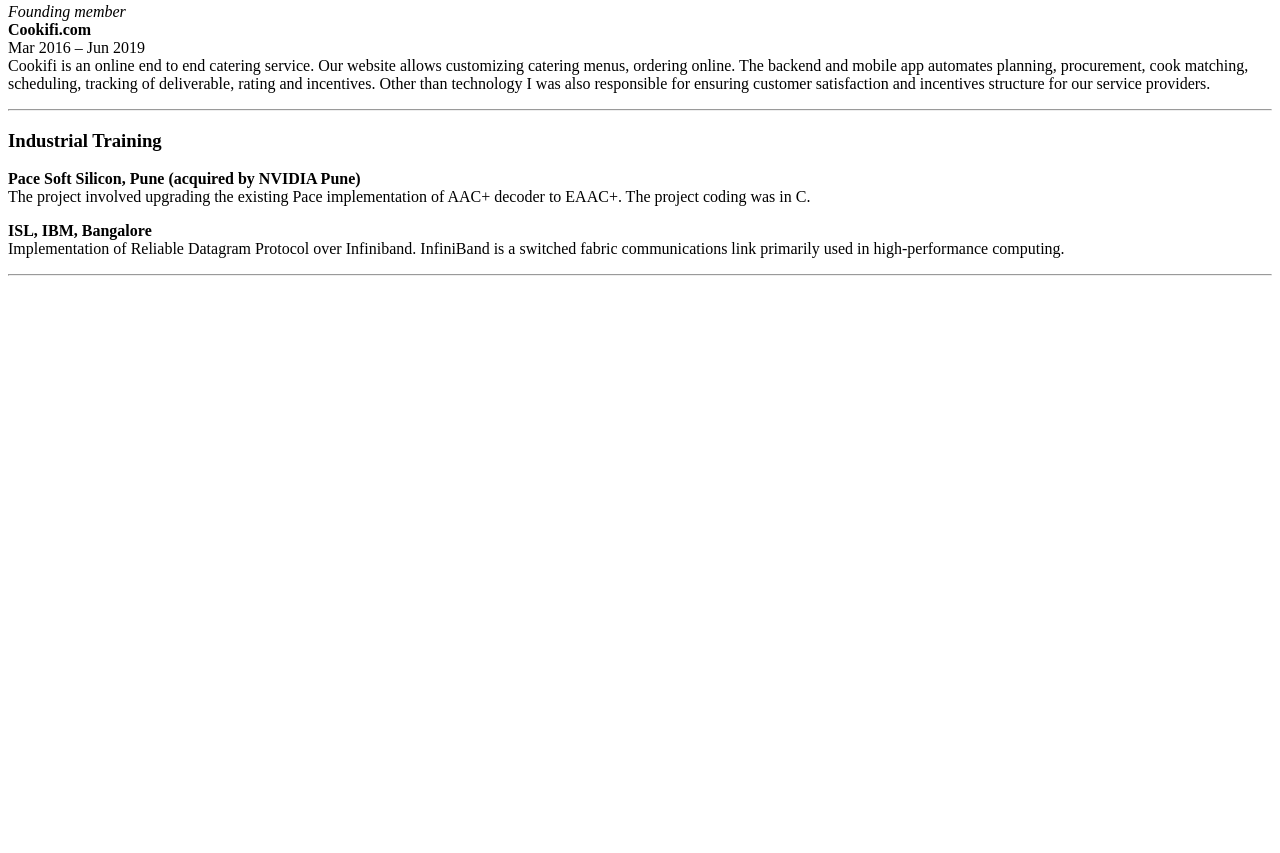
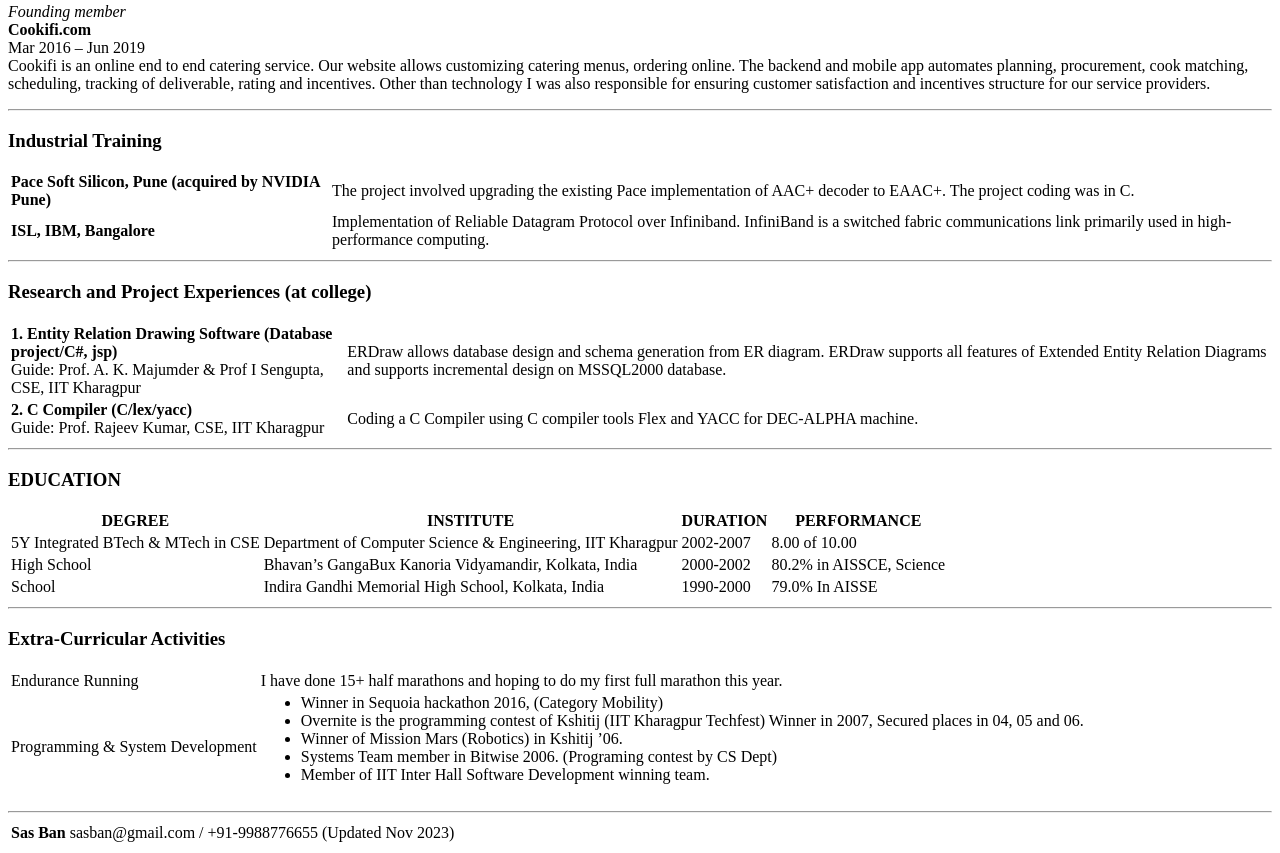
Before and after one commit to sasban9/2023, a plain HTML site: page index.html in a window 1280 px wide. Shown: the part 493-1346 px from the top of the page. Before the commit the page ends 800 px from the top, so only its background shows below. Drawn offline with Linux system fonts and the light colour scheme.

Commit message:
added table tags

```diff
--- a/index.html
+++ b/index.html
@@ -25,10 +25,64 @@ Cookifi is an online end to end catering service. Our website allows customizing
 <hr>
 
 <h3>Industrial Training</h3>
-<p><b>Pace Soft Silicon, Pune (acquired by NVIDIA Pune)	</b><br>
-The project involved upgrading the existing Pace implementation of AAC+ decoder to EAAC+. The project coding was in C.</p>
+<table>
+<tr>
+<td><b>Pace Soft Silicon, Pune (acquired by NVIDIA Pune)	</b></td>
+<td><p>The project involved upgrading the existing Pace implementation of AAC+ decoder to EAAC+. The project coding was in C.</p></td>
+</tr>
+<tr>
+<td><b>ISL, IBM, Bangalore</b></td>
+<td><p>Implementation of Reliable Datagram Protocol over Infiniband.
+InfiniBand is a switched fabric communications link primarily used in high-performance computing.</p></td>
+</tr>
+</table>
+<hr>
 
-<p><b>ISL, IBM, Bangalore</b><br>
-Implementation of Reliable Datagram Protocol over Infiniband.
-InfiniBand is a switched fabric communications link primarily used in high-performance computing.</p>
+<h3>Research and Project Experiences (at college)</h3>
+<table>
+<tbody>
+<tr><td><b>1. Entity Relation Drawing Software (Database project/C#, jsp)</b><br>
+Guide: Prof. A. K. Majumder & Prof I Sengupta, CSE, IIT Kharagpur	</td>
+<td>ERDraw allows database design and schema generation from ER diagram. ERDraw supports all features of Extended Entity Relation Diagrams and supports incremental design on MSSQL2000 database.</td></tr>
+<tr><td><b>2. C Compiler (C/lex/yacc)</b><br>
+Guide: Prof. Rajeev Kumar, CSE, IIT Kharagpur	</td>
+<td>Coding a C Compiler using C compiler tools Flex and YACC for DEC-ALPHA machine.</td></tr>
+</tbody>
+</table>
+
 <hr>
+<h3>EDUCATION</h3>
+
+<table>
+<thead>
+<tr><th>DEGREE</th><th>INSTITUTE</th><th>DURATION</th><th>PERFORMANCE</th></tr>
+</thead>
+<tbody>
+<tr><td>5Y Integrated BTech &amp; MTech in CSE</td><td>Department of Computer Science &amp; Engineering, IIT Kharagpur</td><td>2002-2007</td><td>	8.00 of 10.00</td></tr>
+<tr><td>High School</td><td>	Bhavan’s GangaBux Kanoria Vidyamandir,
+Kolkata, India</td><td>2000-2002</td><td>80.2% in AISSCE, Science</td></tr>
+<tr><td>School</td><td>	Indira Gandhi Memorial High School,
+Kolkata, India</td><td>1990-2000</td><td>	79.0% In AISSE</td></tr>
+</tbody>
+</table>
+<hr>
+<h3>Extra-Curricular Activities</h3>
+<table>
+<tr><td>Endurance Running	</td><td>I have done 15+ half marathons and hoping to do my first full marathon this year.</td></tr>
+<tr><td>Programming &amp; System Development	</td>
+<td>
+<ul>
+<li>Winner in Sequoia hackathon 2016, (Category Mobility)</li>
+<li>Overnite is the programming contest of Kshitij (IIT Kharagpur Techfest) Winner in 2007, Secured places in 04, 05 and 06.</li>
+<li>Winner of Mission Mars (Robotics) in Kshitij ’06.</li>
+<li>Systems Team member in Bitwise 2006. (Programing contest by CS Dept)</li>
+<li>Member of IIT Inter Hall Software Development winning team.</li>
+</ul>
+</td></tr>
+</table>
+
+
+<hr>
+<table>
+<tr><td><b>Sas Ban</b></td><td>sasban@gmail.com / +91-9988776655</td><td>	(Updated Nov 2023)</td></tr>
+</table>
```
